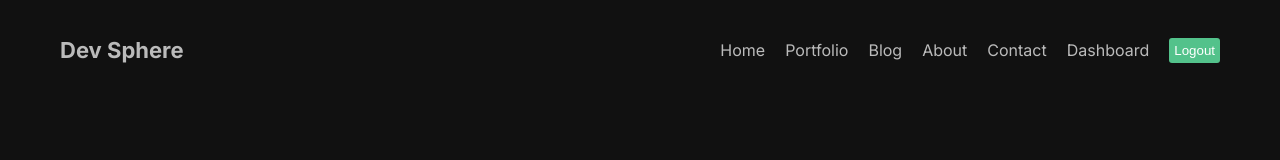
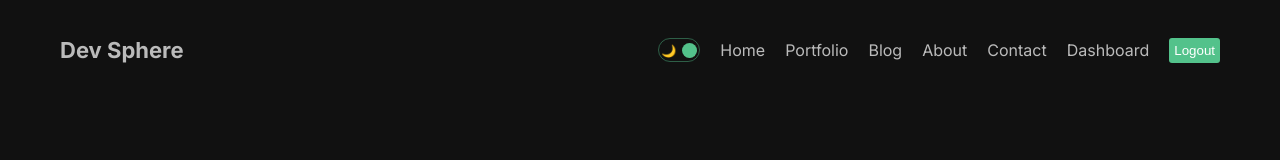
Before and after one commit to raahulvinod/Blog-nextjs, a Next.js app: page / in a window 1280 px wide. Shown: the top 160 px of the page. Built offline with nearby package versions, Linux system fonts and the light colour scheme.

Commit message:
Dark Mode Implemented

```diff
--- /dev/null
+++ b/context/ThemeContext.js
@@ -0,0 +1,18 @@
+'use client';
+
+import { createContext, useState } from 'react';
+
+export const ThemeContext = createContext();
+
+export const ThemeProvider = ({ children }) => {
+  const [mode, setMode] = useState('dark');
+
+  const toggle = () => {
+    setMode((prev) => (prev === 'dark' ? 'light' : 'dark'));
+  };
+  return (
+    <ThemeContext.Provider value={{ toggle, mode }}>
+      <div className={`theme ${mode}`}>{children}</div>
+    </ThemeContext.Provider>
+  );
+};
--- a/src/app/globals.css
+++ b/src/app/globals.css
@@ -26,3 +26,16 @@
   flex-direction: column;
   justify-content: space-between;
 }
+
+.light {
+  background-color: white;
+  color: #111;
+}
+.dark {
+  background-color: #111;
+  color: #bbb;
+}
+
+.theme {
+  transition: 1s all ease;
+}
--- a/src/app/layout.js
+++ b/src/app/layout.js
@@ -1,7 +1,8 @@
 import Navbar from '@/components/navbar/Navbar';
 import './globals.css';
-import { Inter } from 'next/font/google';
+import { Inter, Roboto, Poppins } from 'next/font/google';
 import Footer from '@/components/footer/Footer';
+import { ThemeProvider } from '../../context/ThemeContext';
 
 const inter = Inter({ subsets: ['latin'] });
 
@@ -14,11 +15,13 @@
   return (
     <html lang="en">
       <body className={inter.className}>
-        <div className="container">
-          <Navbar />
-          {children}
-          <Footer />
-        </div>
+        <ThemeProvider>
+          <div className="container">
+            <Navbar />
+            {children}
+            <Footer />
+          </div>
+        </ThemeProvider>
       </body>
     </html>
   );
--- /dev/null
+++ b/src/components/DarkModeToggle/DarkModeToggle.jsx
@@ -0,0 +1,20 @@
+'use client';
+import React, { useContext } from 'react';
+import styles from './DarkModeToggle.module.css';
+import { ThemeContext } from '../../../context/ThemeContext';
+
+const DarkModeToggle = () => {
+  const { toggle, mode } = useContext(ThemeContext);
+  return (
+    <div className={styles.container} onClick={toggle}>
+      <div className={styles.icon}>🌙</div>
+      <div className={styles.icon}>🔆</div>
+      <div
+        className={styles.ball}
+        style={mode === 'light' ? { left: '2px' } : { right: '2px' }}
+      />
+    </div>
+  );
+};
+
+export default DarkModeToggle;
--- /dev/null
+++ b/src/components/DarkModeToggle/DarkModeToggle.module.css
@@ -0,0 +1,24 @@
+.container {
+  width: 42px;
+  height: 24px;
+  border: 1.5px solid #53c28b70;
+  border-radius: 30px;
+  display: flex;
+  align-items: center;
+  justify-content: space-between;
+  padding: 2px;
+  position: relative;
+  cursor: pointer;
+}
+
+.icon {
+  font-size: 12px;
+}
+
+.ball {
+  width: 15px;
+  height: 15px;
+  background-color: #53c28b;
+  border-radius: 50%;
+  position: absolute;
+}
--- a/src/components/navbar/Navbar.jsx
+++ b/src/components/navbar/Navbar.jsx
@@ -2,6 +2,7 @@
 import React from 'react';
 import Link from 'next/link';
 import styles from './navbar.module.css';
+import DarkModeToggle from '../DarkModeToggle/DarkModeToggle';
 
 const links = [
   {
@@ -43,6 +44,7 @@
         Dev Sphere
       </Link>
       <div className={styles.links}>
+        <DarkModeToggle />
         {links.map((link) => (
           <Link key={link.id} href={link.url} className={styles.link}>
             {link.title}
```
